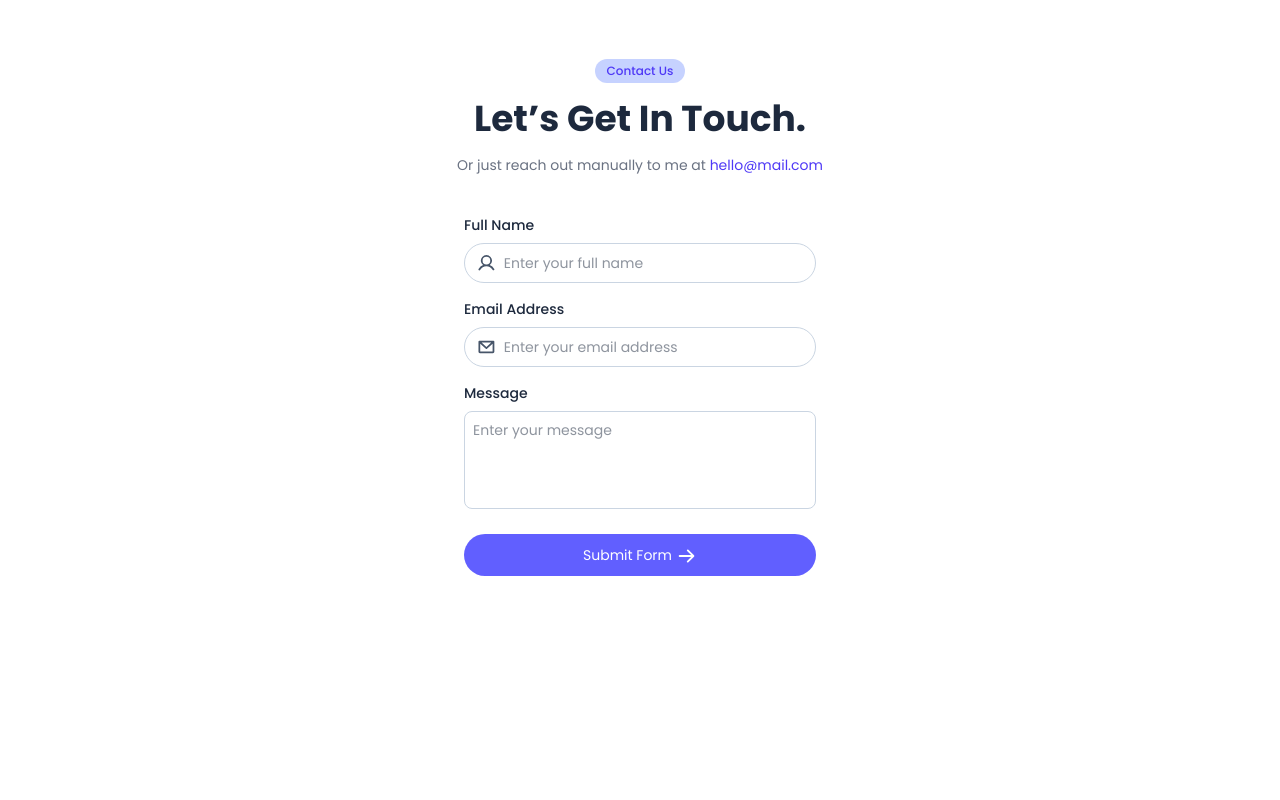
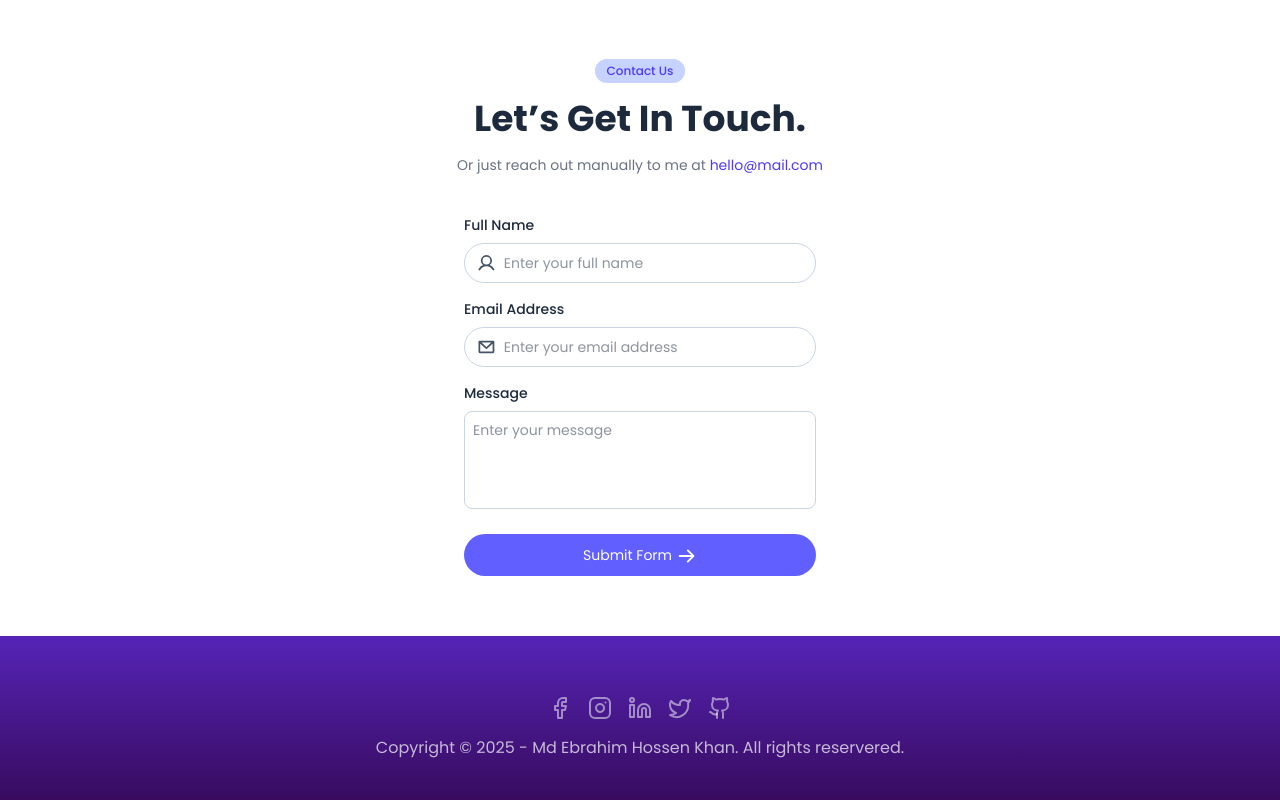
Before and after one commit to mohammadhasansojib/ebrahim-khan, a React (Vite) app: page / in a window 1280 px wide. Shown: the part 979-1779 px from the top of the page. Before the commit the page ends 1615 px from the top, so only its background shows below. Built offline with nearby package versions, Linux system fonts and the light colour scheme.

Commit message:
initial Footer build

```diff
--- a/src/App.jsx
+++ b/src/App.jsx
@@ -1,5 +1,6 @@
 import About from "./sections/About";
 import Contact from "./sections/Contact";
+import Footer from "./sections/Footer";
 import Hero from "./sections/Hero";
 
 
@@ -11,6 +12,7 @@
         <Hero />
         <About />
         <Contact />
+        <Footer />
         </>
     )
 }
--- /dev/null
+++ b/src/sections/Footer.jsx
@@ -0,0 +1,43 @@
+
+
+export default function Footer() {
+    return (
+        <>
+            <footer className="flex flex-col items-center justify-center w-full py-10 px-6 bg-gradient-to-b from-[#5524B7] to-[#380B60] text-white/70">
+                {/* <h4>Md Ebrahim Hossen Khan</h4> */}
+
+                <div className="flex items-center gap-4 mt-5">
+                    <a href="#" className="hover:-translate-y-0.5 transition-all duration-300">
+                        <svg width="24" height="24" viewBox="0 0 24 24" fill="none" xmlns="http://www.w3.org/2000/svg">
+                            <path d="M18 2h-3a5 5 0 0 0-5 5v3H7v4h3v8h4v-8h3l1-4h-4V7a1 1 0 0 1 1-1h3z" stroke="#fff" strokeOpacity=".5" strokeWidth="2" strokeLinecap="round" strokeLinejoin="round" />
+                        </svg>
+                    </a>
+                    <a href="#" className="hover:-translate-y-0.5 transition-all duration-300">
+                        <svg width="24" height="24" viewBox="0 0 24 24" fill="none" xmlns="http://www.w3.org/2000/svg">
+                            <path d="M17 2H7a5 5 0 0 0-5 5v10a5 5 0 0 0 5 5h10a5 5 0 0 0 5-5V7a5 5 0 0 0-5-5" stroke="#fff" strokeOpacity=".5" strokeWidth="2" strokeLinecap="round" strokeLinejoin="round" />
+                            <path d="M16 11.37a4 4 0 1 1-7.914 1.173A4 4 0 0 1 16 11.37m1.5-4.87h.01" stroke="#fff" strokeOpacity=".5" strokeWidth="2" strokeLinecap="round" strokeLinejoin="round" />
+                        </svg>
+                    </a>
+                    <a href="#" className="hover:-translate-y-0.5 transition-all duration-300">
+                        <svg width="24" height="24" viewBox="0 0 24 24" fill="none" xmlns="http://www.w3.org/2000/svg">
+                            <path d="M16 8a6 6 0 0 1 6 6v7h-4v-7a2 2 0 0 0-4 0v7h-4v-7a6 6 0 0 1 6-6M6 9H2v12h4zM4 6a2 2 0 1 0 0-4 2 2 0 0 0 0 4" stroke="#fff" strokeOpacity=".5" strokeWidth="2" strokeLinecap="round" strokeLinejoin="round" />
+                        </svg>
+                    </a>
+                    <a href="#" className="hover:-translate-y-0.5 transition-all duration-300">
+                        <svg width="24" height="24" viewBox="0 0 24 24" fill="none" xmlns="http://www.w3.org/2000/svg">
+                            <path d="M22 4s-.7 2.1-2 3.4c1.6 10-9.4 17.3-18 11.6 2.2.1 4.4-.6 6-2C3 15.5.5 9.6 3 5c2.2 2.6 5.6 4.1 9 4-.9-4.2 4-6.6 7-3.8 1.1 0 3-1.2 3-1.2" stroke="#fff" strokeOpacity=".5" strokeWidth="2" strokeLinecap="round" strokeLinejoin="round" />
+                        </svg>
+                    </a>
+                    <a href="#" className="hover:-translate-y-0.5 transition-all duration-300">
+                        <svg width="24" height="24" viewBox="0 0 24 24" fill="none" xmlns="http://www.w3.org/2000/svg">
+                            <path d="M15 22v-4a4.8 4.8 0 0 0-1-3.5c3 0 6-2 6-5.5.08-1.25-.27-2.48-1-3.5.28-1.15.28-2.35 0-3.5 0 0-1 0-3 1.5-2.64-.5-5.36-.5-8 0C6 2 5 2 5 2c-.3 1.15-.3 2.35 0 3.5A5.4 5.4 0 0 0 4 9c0 3.5 3 5.5 6 5.5-.39.49-.68 1.05-.85 1.65S8.93 17.38 9 18v4" stroke="#fff" strokeOpacity=".5" strokeWidth="2" strokeLinecap="round" strokeLinejoin="round" />
+                            <path d="M9 18c-4.51 2-5-2-7-2" stroke="#fff" strokeOpacity=".5" strokeWidth="2" strokeLinecap="round" strokeLinejoin="round" />
+                        </svg>
+                    </a>
+                </div>
+
+                <p className="mt-4 text-center">Copyright © 2025 - <a href="#">Md Ebrahim Hossen Khan</a>. All rights reservered.</p>
+            </footer>
+        </>
+    );
+};
```
